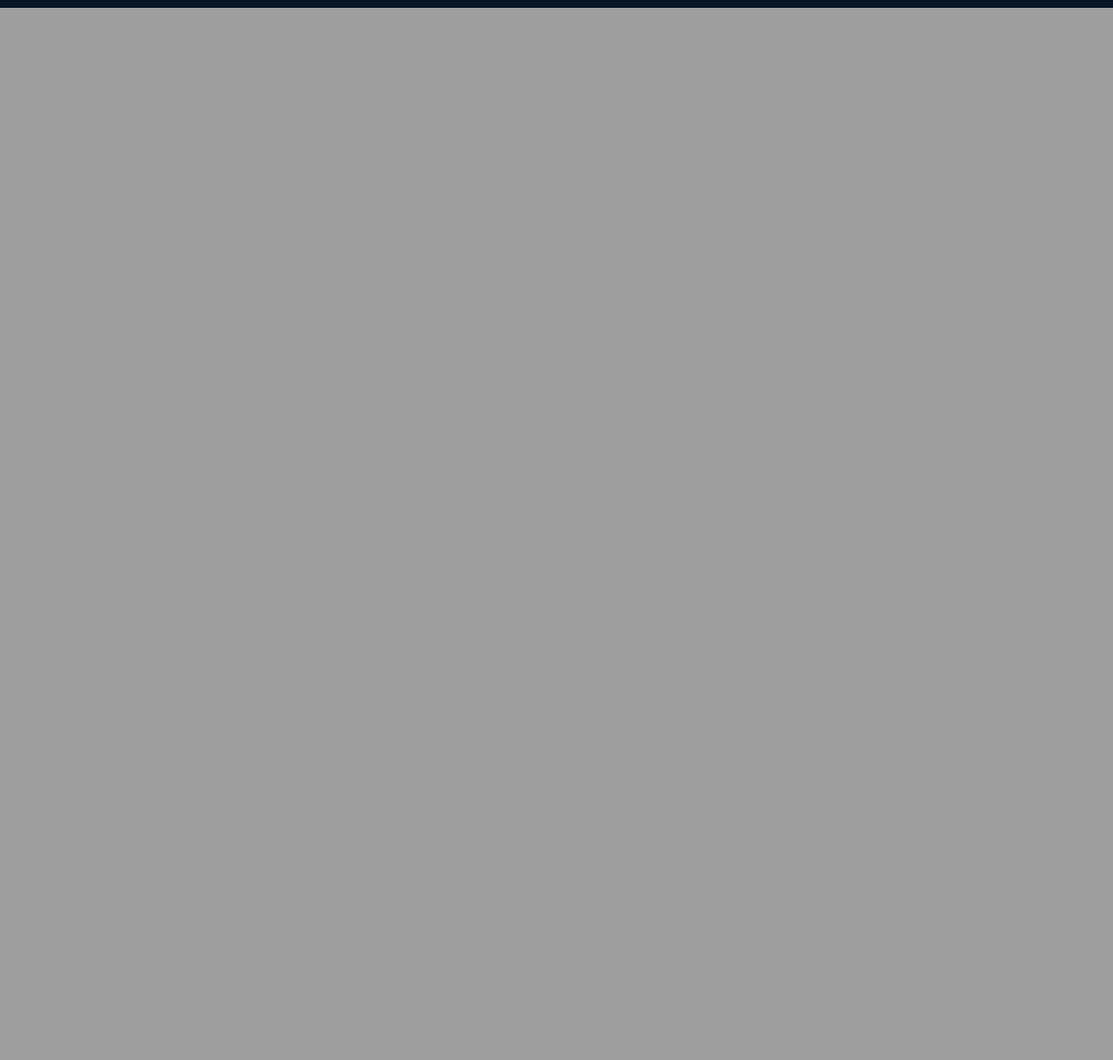
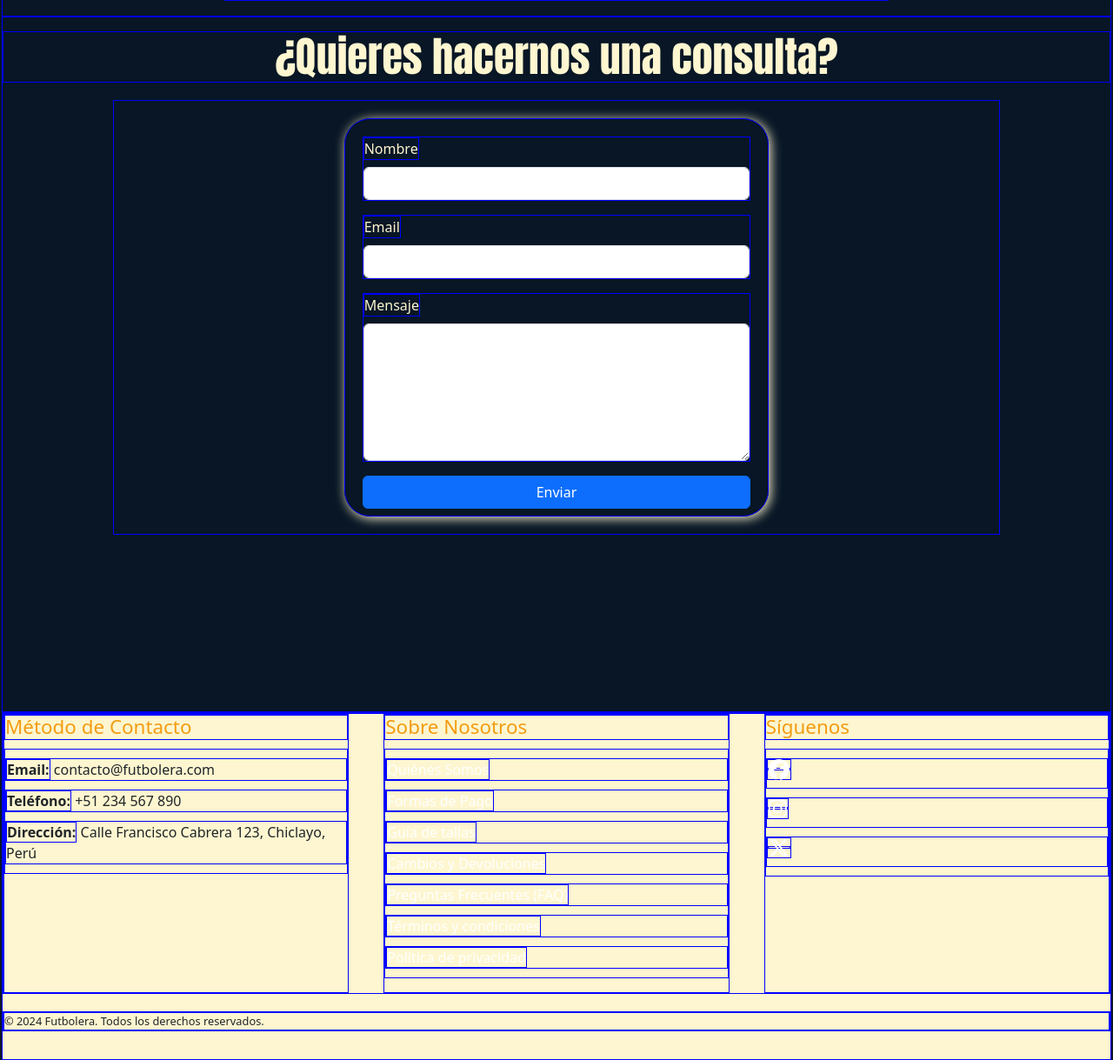
Before and after one commit to JulianB0315/soccer-clothing.io, a PHP site: page /public/home.html in a window 1280 px wide. Shown: the part 3492-4711 px from the top of the page at 87% size. Before the commit the page ends 3501 px from the top, so only its background shows below. Run offline with PHP 8.4, Linux system fonts and the light colour scheme; some libraries are stand-ins or nearby versions.

Commit message:
Formulario de contacto finalizado, mañana arreglo el footer xd

```diff
--- a/Web/GUI/public/home.html
+++ b/Web/GUI/public/home.html
@@ -40,7 +40,7 @@
                             <a class="nav-link" href="#">Ofertas</a>
                         </li>
                         <li class="nav-item p-3">
-                            <a class="nav-link" href="contacto">Contacto</a>
+                            <a class="nav-link" href="#contacto">Contacto</a>
                         </li>
                         <li class="user-buttons d-flex justify-content-evenly p-2 ">
                             <a class="nav-link user-item" href="#">
@@ -331,11 +331,78 @@
         </div>
     </section>
     <section class="form-contacto" id="contacto">
-
+        <h2 class="text-center my-5 my-md-3 form-title">¿Quieres hacernos una consulta?</h2>
+        <div class="form-container">
+            <form action="contacto.php" method="post" class="contact-form">
+                <div class="mb-3">
+                    <label for="nombre" class="form-label">Nombre</label>
+                    <input type="text" class="form-control" id="nombre" name="nombre" required>
+                </div>
+                <div class="mb-3">
+                    <label for="email" class="form-label">Email</label>
+                    <input type="email" class="form-control" id="email" name="email" required>
+                </div>
+                <div class="mb-3">
+                    <label for="mensaje" class="form-label">Mensaje</label>
+                    <textarea class="form-control" id="mensaje" name="mensaje" rows="6" required></textarea>
+                </div>
+                <button type="submit" name="enviar" class="btn btn-primary btn-form">Enviar</button>
+            </form>
+        </div>
     </section>
     <!-- Pie de pagina / Footer -->
     <footer class="footer">
-
+        <div class="footer-container">
+            <div class="footer-seccion contact-info">
+                <h4 class="footer-title">Método de Contacto</h4>
+                <ul>
+                    <li><strong>Email:</strong> contacto@futbolera.com</li>
+                    <li><strong>Teléfono:</strong> +51 234 567 890</li>
+                    <li><strong>Dirección:</strong> Calle Francisco Cabrera 123, Chiclayo, Perú</li>
+                </ul>
+            </div>
+            <div class="footer-seccion links-footer">
+                <h4 class="footer-title">Sobre Nosotros</h4>
+                <ul>
+                    <li><a href="#">Quiénes Somos</a></li>
+                    <li><a href="#">Formas de Pago</a></li>
+                    <li><a href="#">Guía de tallas</a></li>
+                    <li><a href="#">Cambios y Devoluciones</a></li>
+                    <li><a href="#">Preguntas Frecuentes (FAQ)</a></li>
+                    <li><a href="#">Términos y condiciones</a></li>
+                    <li><a href="#">Política de privacidad</a></li>
+                </ul>
+            </div>
+            <div class="footer-seccion social-media">
+                <h4 class="footer-title">Síguenos</h4>
+                <ul>
+                    <li><a href="#" target="_blank">
+                        <i class="fa-brands fa-facebook fa-xl"> </i>
+                    </a></li>
+                    <li><a href="#" target="_blank">
+                        <i class="fa-brands fa-instagram fa-xl"></i>
+                    </a></li>
+                    <li><a href="#" target="_blank">
+                        <i class="fa-brands fa-x-twitter fa-xl"></i>
+                    </a></li>
+                </ul>
+            </div>
+        </div>
+        <div class="footer-copy">
+            <p>&copy; 2024 Futbolera. Todos los derechos reservados.</p>
+        </div>
+        <!-- <div class="container container-footer">
+            <div class="row row-footer">
+                <div class="col-md-4 col-lg-3 col-footer">
+                    <h5 class="footer-subtitle text-center">Redes Sociales</h5>
+                </div>
+                <div class="col-md-4 col-lg-3 col-footer">
+                    <h5 class="footer-subtitle text-center">Métodos de Contacto</h5>
+                </div>
+                <div class="col-md-4 col-lg-3 col-footer">
+                    <h5 class="footer-subtitle text-center">Sobre Nosotros</h5>
+                </div>
+        </div> -->
     </footer>
     <script src="https://cdn.jsdelivr.net/npm/bootstrap@5.3.3/dist/js/bootstrap.bundle.min.js"></script>
 </body>
--- a/Web/GUI/public/style.css
+++ b/Web/GUI/public/style.css
@@ -14,7 +14,7 @@
     --font-titles:'Anton', sans-serif;
 }
 *{
-    /* border: 1px solid blue; */
+    border: 1px solid blue;
 }
 html{
     scroll-behavior: smooth;
@@ -230,8 +230,9 @@ nav .offcanvas{
     font-size: 1.6rem;
 }
 .galeria{
-    height: 150vh;
+    height: 153vh;
     width: 100%;
+    scroll-margin-top: 100px;
     /* background-color: aquamarine; */
 }
 .galeria-titulo{
@@ -266,8 +267,110 @@ nav .offcanvas{
     font-size: 2.5rem;
     font-family: var(--font-titles);
 }
-#galeria{
+.form-contacto{
+    height: 100vh;
+    width: 100%;
+    /* background-color: #659adb; */
     scroll-margin-top: 100px;
+}
+.form-title{
+    color: var(--texts-principal);
+    font-size: 3rem;
+    font-family: var(--font-titles);
+}
+.form-container{
+    width: 80%;
+    height: 500px;
+    /* background-color: green; */
+    margin: 20px auto;
+    padding: 20px;
+    display: flex;
+    justify-content: center;
+    align-items: center;
+}
+.contact-form{
+    width: 50%;
+    /* background: #000; */
+    height: 100%;
+    border-radius: 30px;
+    box-shadow: 2px 2px 13px var(--bg-light);
+    padding: 20px;
+}
+.btn-form{
+    width: 100%;
+}
+.form-label{
+    color: var(--texts-principal);
+    /* font-size: 1.2rem; */
+}
+.footer{
+    width: 100%;
+    height: 400px;
+    background-color: var(--bg-light);
+}
+.container-footer{
+    width: 90%;
+    height: 100%;
+    margin: 0 auto;
+    display: flex;
+    justify-content: center;
+    align-items: center;
+    flex-direction: column;
+}
+/* .row-footer{
+    width: 100%;
+    justify-content: space-evenly;
+    height: 90%;
+} */
+.footer-container {
+    display: flex;
+    justify-content: space-around;
+    gap: 40px;
+    margin-bottom: 20px;
+}
+
+.footer-seccion {
+    flex: 1;
+    min-width: 250px;
+}
+
+.footer-seccion h4 {
+    font-size: 1.4rem;
+    margin-bottom: 10px;
+    color: #f39c12;
+}
+
+.footer-seccion ul {
+    list-style: none;
+    padding: 0;
+}
+
+.footer-seccion ul li {
+    margin: 10px 0;
+}
+
+.footer-seccion ul li a {
+    text-decoration: none;
+    color: #fff;
+    font-size: 1rem;
+    transition: color 0.3s ease;
+}
+
+.footer-seccion ul li a:hover {
+    color: #f39c12;
+}
+
+.social-media i {
+    margin-bottom: 20px;
+}
+
+.footer-copy {
+    margin-top: 20px;
+    font-size: 0.8rem;
+}
+
+.footer-copy p {
+    margin: 0;
 }
 @media only screen and (max-width:992px){
     .navbar-nav >.nav-item >.nav-link::after{
@@ -353,4 +456,14 @@ nav .offcanvas{
         color: var(--texts-principal);
         font-size: 2rem;
     }
+    .form-container{
+        width: 90%;
+        height: 500px;
+        margin: 5px auto;
+    }
+    .contact-form{
+        width: 90%;
+        /* background: #000; */
+        height: 100%;
+    }
 }
```
